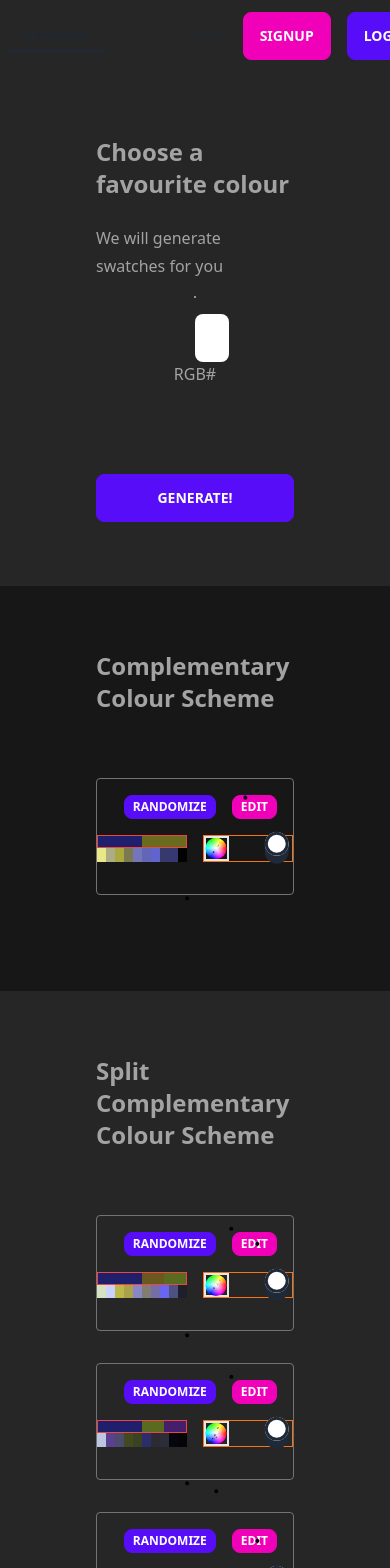
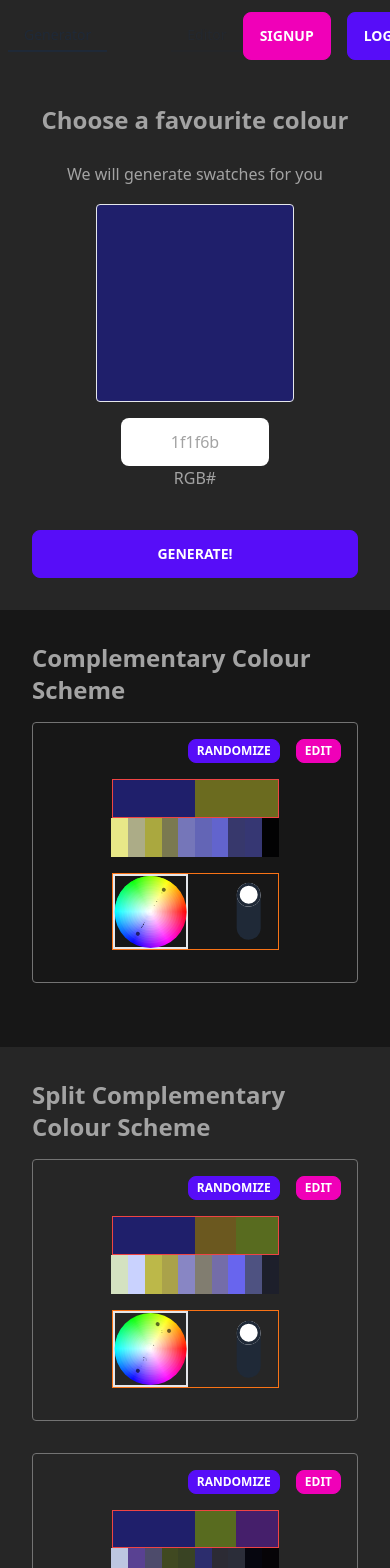
Before and after one commit to wandy0394/palette, a React (Vite) app in the folder palette/: page / in a window 390 px wide. Shown: the top 1568 px of the page. Built offline with nearby package versions, Linux system fonts and the light colour scheme.

Commit message:
adjusted styles to be more responsive

```diff
--- a/palette/src/components/ColourWheel.tsx
+++ b/palette/src/components/ColourWheel.tsx
@@ -81,7 +81,7 @@ export default function ColourWheel(props:Props) {
 
 
             <div className={`absolute w-full z-50`} style={{transform:`rotate(-${angle}deg)`}}>
-                <div className='w-[5%] aspect-square rounded-full border-2 border-solid border-black'
+                <div className='w-[5%] aspect-square rounded-full md:border-2 md:border-solid md:border-black'
                     style={{backgroundColor:`#${palette.mainColour.rgb}`, transform:`translate(${radius}%)`}}
                 >
                 </div>
@@ -96,7 +96,7 @@ export default function ColourWheel(props:Props) {
                         let radius:number = colour.hsv.saturation * (1000) + 950 //to scale with 5% width of circle
                         return (
                             <div key={`accent-${index}`} className={`absolute w-full z-50`} style={{transform:`rotate(-${angle}deg)`}}>
-                                <div className='w-[5%] aspect-square rounded-full border-2 border-solid border-black'
+                                <div className='w-[5%] aspect-square rounded-full md:border-2 md:border-solid md:border-black'
                                     style={{backgroundColor:`#${colour.rgb}`, transform:`translate(${radius}%)`}}
                                 >
                                 </div>
--- a/palette/src/components/PaletteGrid.tsx
+++ b/palette/src/components/PaletteGrid.tsx
@@ -72,7 +72,8 @@ export default function PaletteGrid(props:Props) {
                                     <button className='btn btn-xs btn-primary md:btn-sm' onClick={()=>generateNewScheme(palette.mainColour, palette?.colourVerticies, index)}>Randomize</button>
                                     <button className='btn btn-xs btn-secondary md:btn-sm' onClick={()=>editPalette(palette)}>Edit</button>
                                 </div>
-                                <div className='w-full grid grid-cols-2 items-center justify-center gap-4 justify-items-center pb-8'>
+
+                                <div className='w-full grid grid-rows-2 md:grid-rows-1 md:grid-cols-2 items-center justify-center gap-4 justify-items-center pb-8'>
                                     <PaletteSwatch palette={palette}/>
                                     <div className='h-full w-full flex items-center justify-center gap-8 border border-solid border-orange-500'>
                                         <ColourWheel palette={palette} generator={generator} colourValue={values[index]}/>
--- a/palette/src/components/PaletteSwatch.tsx
+++ b/palette/src/components/PaletteSwatch.tsx
@@ -9,7 +9,7 @@ type Props = {
 export default function PaletteSwatch(props:Props) {
     const{palette} = props
     return (
-        <div className='w-full grid grid-rows-2 gap-0 h-full flex-wrap'>
+        <div className='w-full grid grid-rows-2 h-full'>
 
             <div className='w-full grid grid-cols-2 border border-solid border-red-500'>
                 <div className='w-full items-center justify-center'>
--- a/palette/src/pages/editor.tsx
+++ b/palette/src/pages/editor.tsx
@@ -273,7 +273,7 @@ export default function Editor() {
             </section>
             <section className='bg-neutral-800 w-full py-16 px-24'>
                 {
-                    <div className={`${(palette.colourVerticies.length>0)?'grid':'hidden'} grid-cols-2 items-center justify-center gap-4 justify-items-center pb-8`}>
+                    <div className={`${(palette.colourVerticies.length>0)?'grid':'hidden'} grid-rows-2 md:grid-rows-1 md:grid-cols-2 items-center justify-center gap-4 justify-items-center pb-8`}>
                         {
                             <PaletteSwatchEditor
                                 initPalette={palette}
--- a/palette/src/pages/palette.tsx
+++ b/palette/src/pages/palette.tsx
@@ -23,27 +23,27 @@ export default function Palette() {
 
     return (
         <ContentBox>
-            <section className='bg-neutral-800 w-full py-16 px-24'>
+            <section className='bg-neutral-800 w-full py-8 px-8 md:py-16 md:px-24'>
                 <ColourPickerSection colours={colours} setColours={setColours}/>
                 <button className='btn btn-primary w-full' onClick={generatePalettes}>Generate!</button>
             </section>
-           <section className='bg-neutral-900 w-full py-16 px-24'>
+           <section className='bg-neutral-900 w-full py-8 px-8 md:py-16 md:px-24'>
                 <ColourScheme rgb={dominantColour} generator={new ComplementarySchemeGenerator(converter)}/>
             </section>
-            <section className='bg-neutral-800 w-full py-16 px-24'>
+            <section className='bg-neutral-800 w-full py-8 px-8 md:py-16 md:px-24'>
                 <ColourScheme rgb={dominantColour} generator={new SplitComplementarySchemeGenerator(converter)}/>
             </section>
 
-            <section className='bg-neutral-900 w-full py-16 px-24'>
+            <section className='bg-neutral-900 w-full py-8 px-8 md:py-16 md:px-24'>
                 <ColourScheme rgb={dominantColour} generator={new TriadicSchemeGenerator(converter)}/>
             </section>
-            <section className='bg-neutral-800 w-full py-16 px-24'>
+            <section className='bg-neutral-800 w-full py-8 px-8 md:py-16 md:px-24'>
                 <ColourScheme rgb={dominantColour} generator={new AnalogousSchemeGenerator(converter)}/>
             </section>
-            <section className='bg-neutral-900 w-full py-16 px-24'>
+            <section className='bg-neutral-900 w-full py-8 px-8 md:py-16 md:px-24'>
                 <ColourScheme rgb={dominantColour} generator={new SquareSchemeGenerator(converter)}/>
             </section>
-            <section className='bg-neutral-800 w-full py-16 px-24'>
+            <section className='bg-neutral-800 w-full py-8 px-8 md:py-16 md:px-24'>
                 <ColourScheme rgb={dominantColour} generator={new TetraticSchemeGenerator(converter)}/>
             </section>
         </ContentBox>
--- a/palette/src/sections/ColourPickerSection.tsx
+++ b/palette/src/sections/ColourPickerSection.tsx
@@ -55,7 +55,7 @@ export default function ColourPickerSection(props:Props) {
                 <h2 className='text-neutral-400'>Choose a favourite colour</h2>
                 <p className='text-neutral-400'>We will generate swatches for you</p>
             </div>
-            <div className='w-1/2 gap-4 px-16'>
+            <div className='w-full md:w-1/2 lg:w-1/4 xl:w-1/6 gap-4 px-16'>
                 {
                     colours.map((colour, index)=>{
                         return <ColourPicker key={index} colour={colour} setColour={(colour:HEX)=>setColour(index, colour)}/>
--- a/palette/src/sections/ColourScheme.tsx
+++ b/palette/src/sections/ColourScheme.tsx
@@ -22,7 +22,7 @@ export default function ColourScheme(props:Props) {
 
 
     return (
-        <div className='w-full flex flex-col items-center justify-center gap-16'>
+        <div className='w-full flex flex-col items-center justify-center gap-4 md:gap-16'>
             <div className="prose align-center">
                 <h2 className='flex gap-2 items-center text-neutral-400'>
                     {generator.getName()}
```
